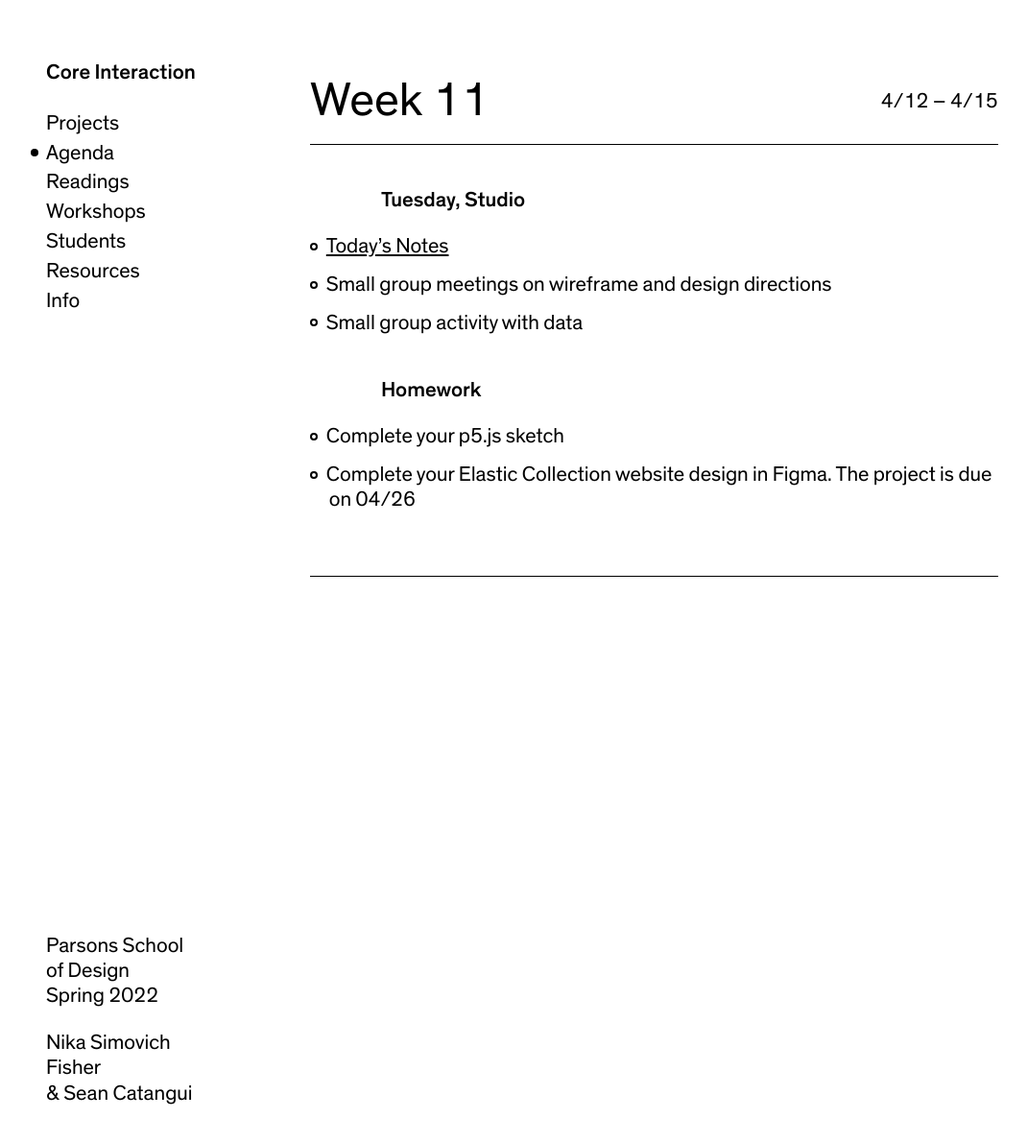
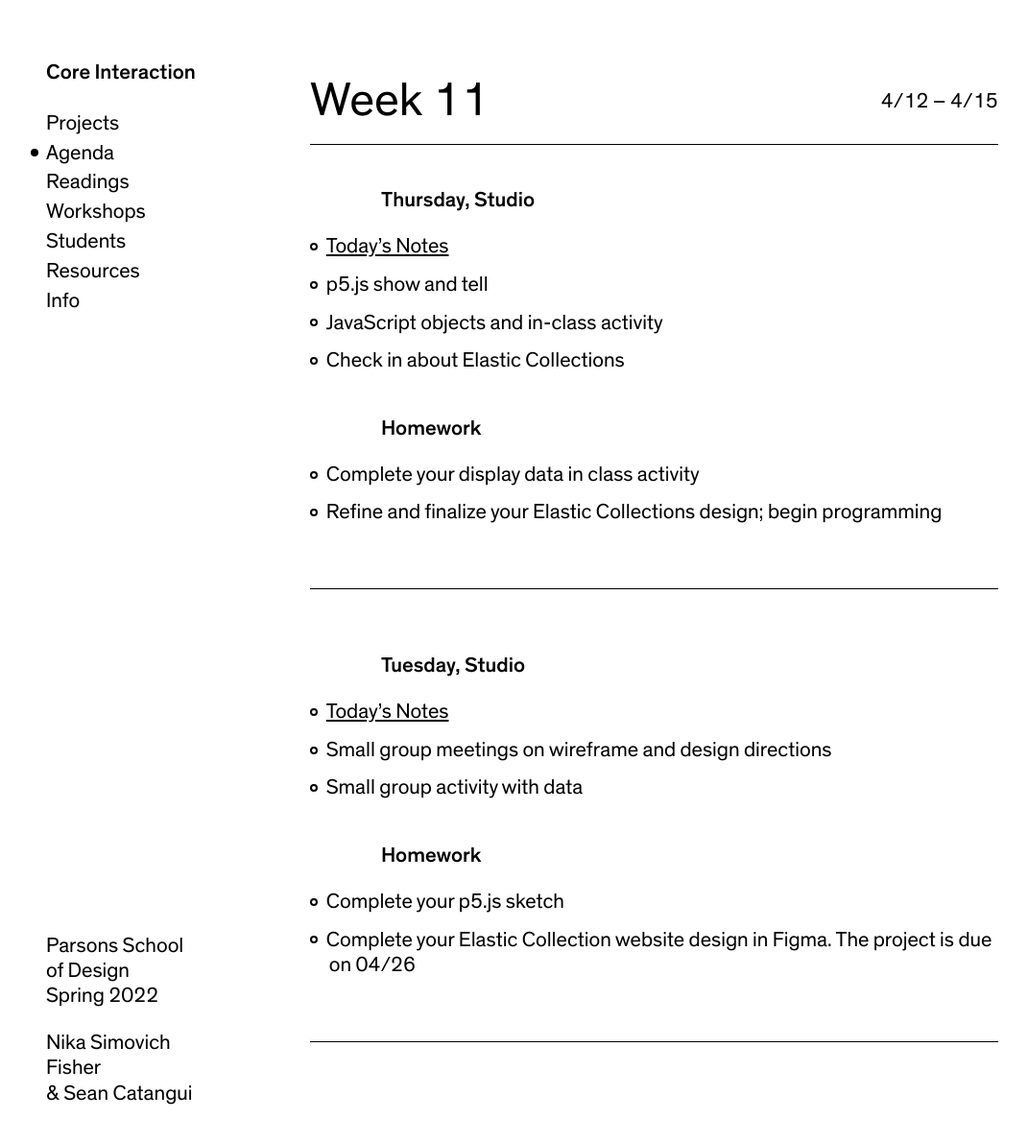
Before and after one commit to nikasimovich/cis22, a Jekyll site: the page built from _agendas/week-11.md, in a window 1280 px wide and 1212 px high. Shown: the top 1190 px of the window at 96% size, without its empty margins (12-1083 px from the left). Built offline with Jekyll 4.4.1, drawn with Linux system fonts in a browser that asks for light colours.

Commit message:
Add agenda

```diff
--- a/_agendas/week-11.md
+++ b/_agendas/week-11.md
@@ -6,6 +6,20 @@ summary:          Elastic collections continuation, JavaScript libraries
 
 ---
 
+
+### Thursday, Studio
+
+- [Today&rsquo;s Notes](https://paper.dropbox.com/doc/Parsons-Week-11b-Elastic-Collections-Continue-JavaScript-Objects--BfmzwAVO9vRW315lYMBwCykXAQ-pI7xXvmOmZz7tdi70nn6Y)
+- p5.js show and tell
+- JavaScript objects and in-class activity
+- Check in about Elastic Collections
+
+
+### Homework
+- Complete your display data in class activity
+- Refine and finalize your Elastic Collections design; begin programming
+
+---
 
 ### Tuesday, Studio
 
```
